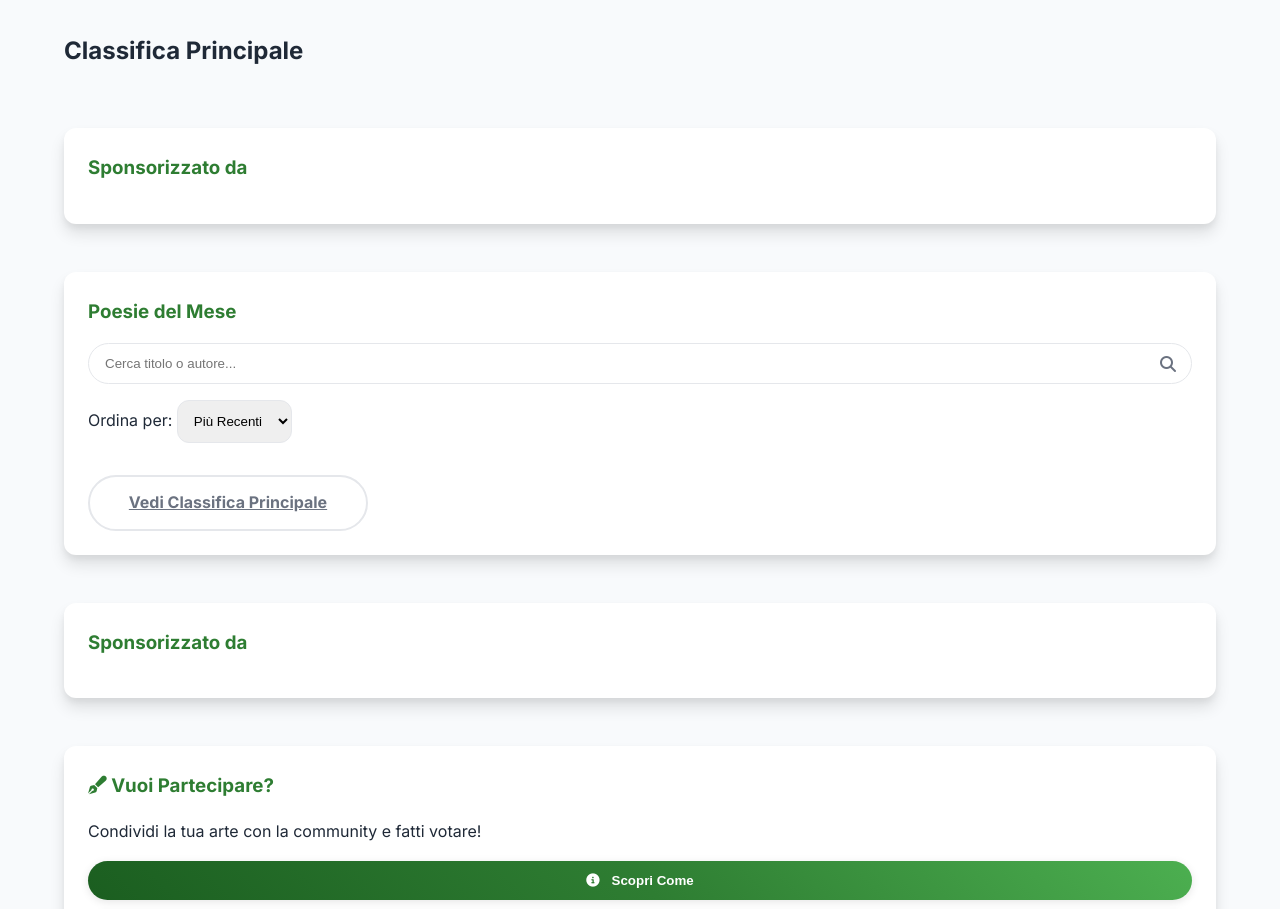
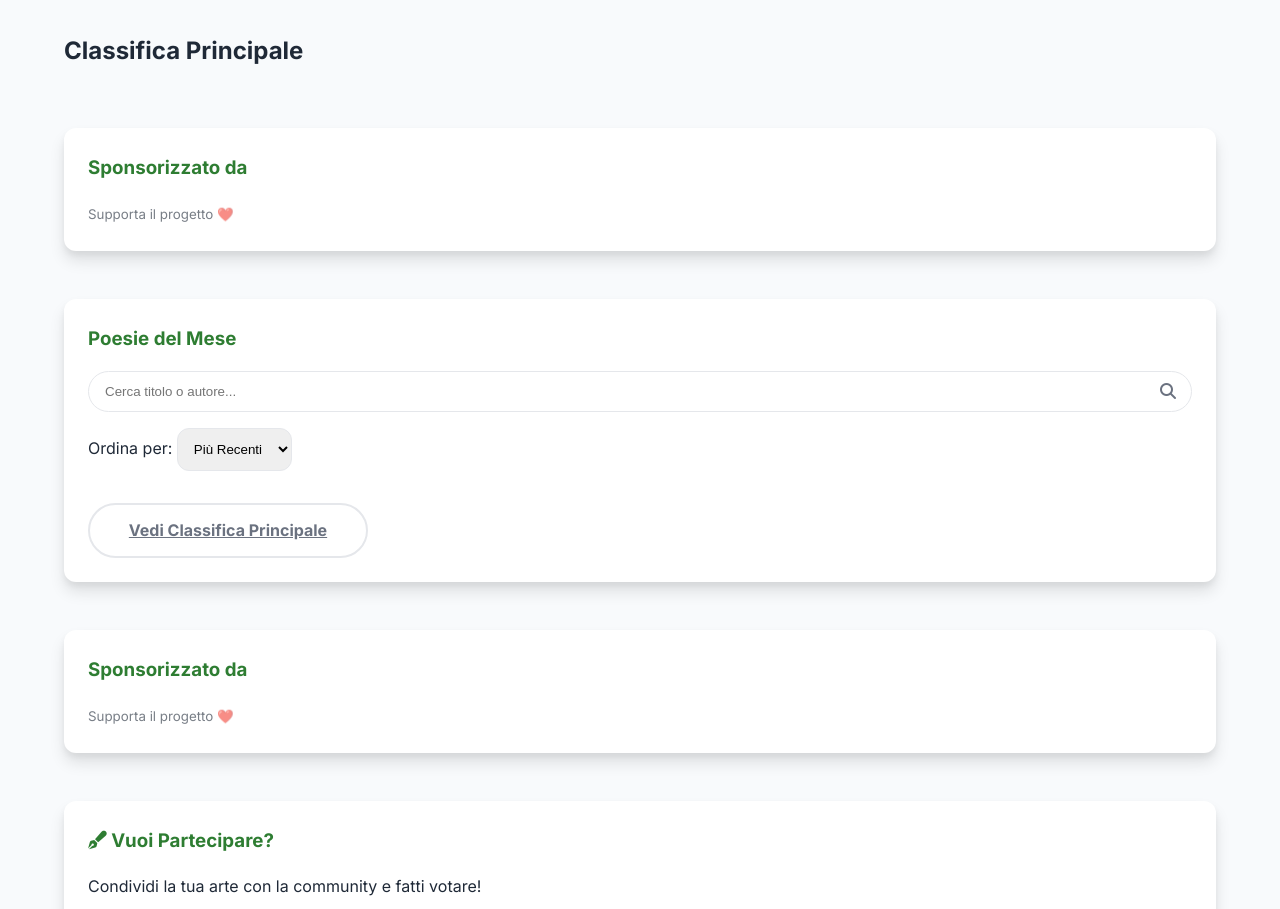
Before and after one commit to ManuelV0/TestWeb, a plain HTML site: page index.html in a window 1280 px wide. Shown: the part 840-1749 px from the top of the page. Drawn offline with nearby package versions, Linux system fonts and the light colour scheme; a script that the page names is missing.

Commit message:
Update index.html

```diff
--- a/index.html
+++ b/index.html
@@ -185,14 +185,13 @@
         <div class="poems-list"><!-- Popolato dinamicamente --></div>
       </div>
 
-   <aside class="sidebar">
+<div class="sidebar-box">
+  <h3>Sponsorizzato da</h3>
 
-  <div class="sidebar-box">
-    <h3>Sponsorizzato da</h3>
-    <div id="ezoic-pub-ad-placeholder-101"></div>
+  <div id="ezoic-pub-ad-placeholder-101">
+    <small style="opacity:.6">Supporta il progetto ❤️</small>
   </div>
-
-</aside>
+</div>
 
         <div class="sidebar-box">
           <h3>Poesie del Mese</h3>
@@ -213,9 +212,13 @@
           <a href="#leaderboard" class="button-secondary full-width-btn">Vedi Classifica Principale</a>
         </div>
 
-        <div class="sidebar-box">
-          <h3>Sponsorizzato da</h3>
-        </div>
+     <div class="sidebar-box">
+  <h3>Sponsorizzato da</h3>
+
+  <div id="ezoic-pub-ad-placeholder-101">
+    <small style="opacity:.6">Supporta il progetto ❤️</small>
+  </div>
+</div>
 
         <div class="sidebar-box">
           <h3><i class="fas fa-pen-fancy"></i> Vuoi Partecipare?</h3>
```
